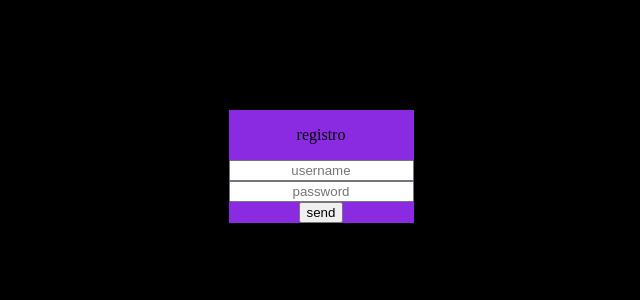
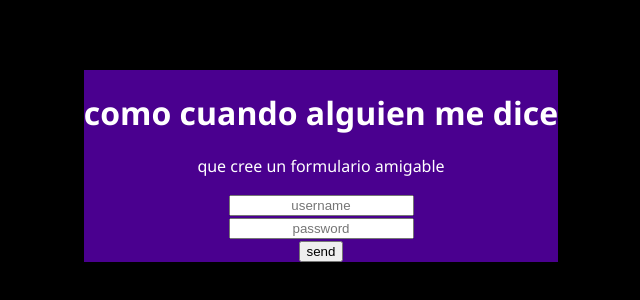
Before and after one commit to moonhuntercode/formulario-special1, a plain HTML site: page index.html in a window 1280 px wide. Shown: the part 242-542 px from the top of the page, without its empty margins (327-967 px from the left). Drawn offline with Linux system fonts and the light colour scheme.

Commit message:
version beta concluida

```diff
--- a/index.html
+++ b/index.html
@@ -10,7 +10,8 @@
 <body>
     <div class="contenedor">
         <div class="formulario1">
-            <p>registro</p>
+            <h1>como cuando alguien me dice</h1>
+            <p>que cree un formulario amigable</p>
             <form action="#" autocomplete="on">
                 <input  type="text"
                 placeholder="username" ><br>
@@ -18,7 +19,8 @@
                 placeholder="password"><br>
                 <input  enterkeyhint = "search" type="submit" onclick="document.getElementById('playimg').style.display='block'" value="send">
                 <div id="playimg" style="display:none">
-                    <img src="./rick-sanchez-dedomalcriado.jpg" alt="rick-sanchez">
+                    <h1>TE AMO</h1>
+                    <img src="./img/darling-in-the-franxx-zero-two.gif" alt="rick-sanchez">
                 </div>
             </form>
 
--- a/style.css
+++ b/style.css
@@ -6,6 +6,7 @@ body{
     background-color: black;
     height: 100%;
     width: 100%;
+    font-family: 'Segoe UI', Tahoma, Geneva, Verdana, sans-serif;
 }
 
 .contenedor{
@@ -19,7 +20,8 @@ body{
 
 }
 .formulario1{
-    background-color: blueviolet;
+    background-color: rgb(74, 0, 143);
+    color: white;
 }
 form input{
     text-align: center;
```
Also changed, not shown: img/darling-in-the-franxx-zero-two.gif (added), rick-sanchez-dedomalcriado.jpg (deleted).
